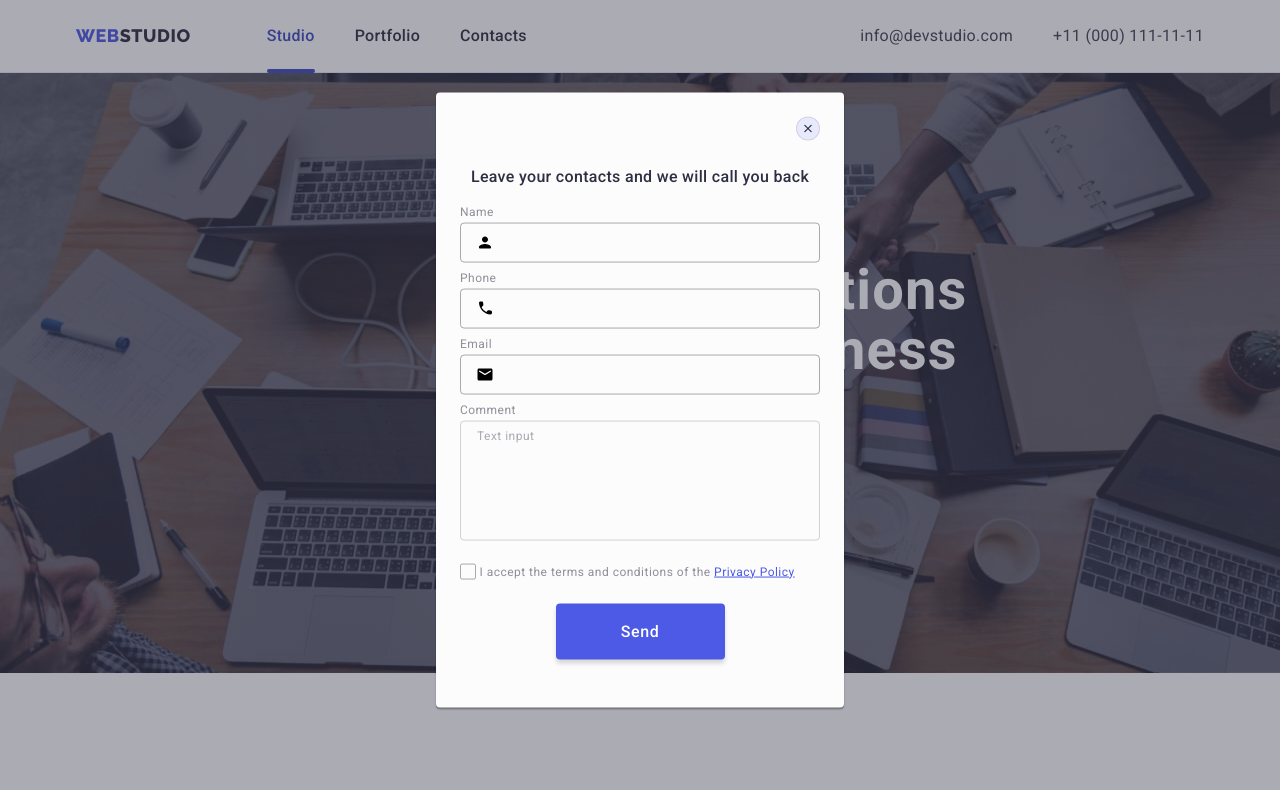
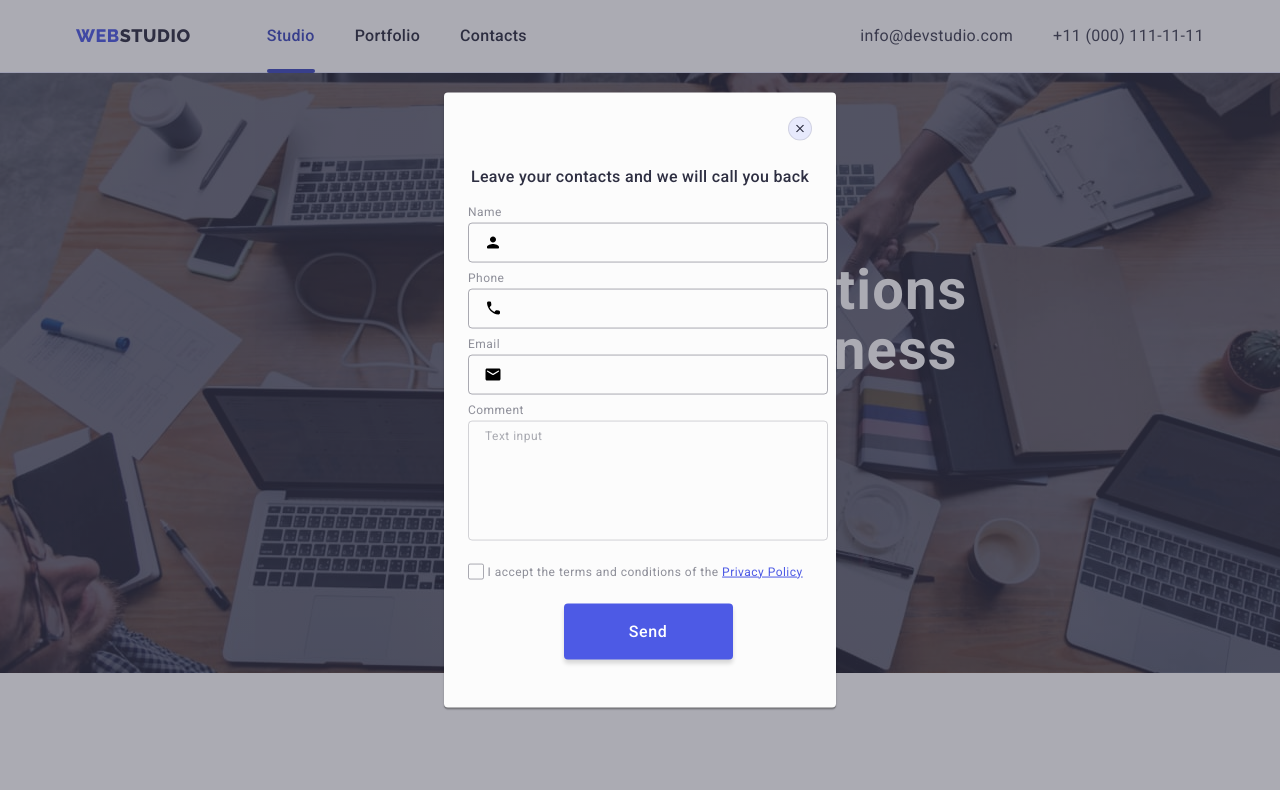
Before and after one commit to mamkinpro/goit-markup-hw-07, a plain HTML site: page index.html in a window 1280 px wide. Both pictures are taken after a click on the button "Order Service". Shown: the top 790 px of the page. Drawn offline with nearby package versions, Linux system fonts and the light colour scheme.

Commit message:
#	modified:   css/styles.css #

```diff
--- a/css/styles.css
+++ b/css/styles.css
@@ -573,7 +573,7 @@ screen and (min-resolution: 2dppx) {
   top: 50%;
   left: 50%;
   transform: translate(-50%, -50%);
-  width: 408px;
+  width: 392px;
   min-height: 576px;
   background: #FCFCFC;
   border-radius: 4px;
```
